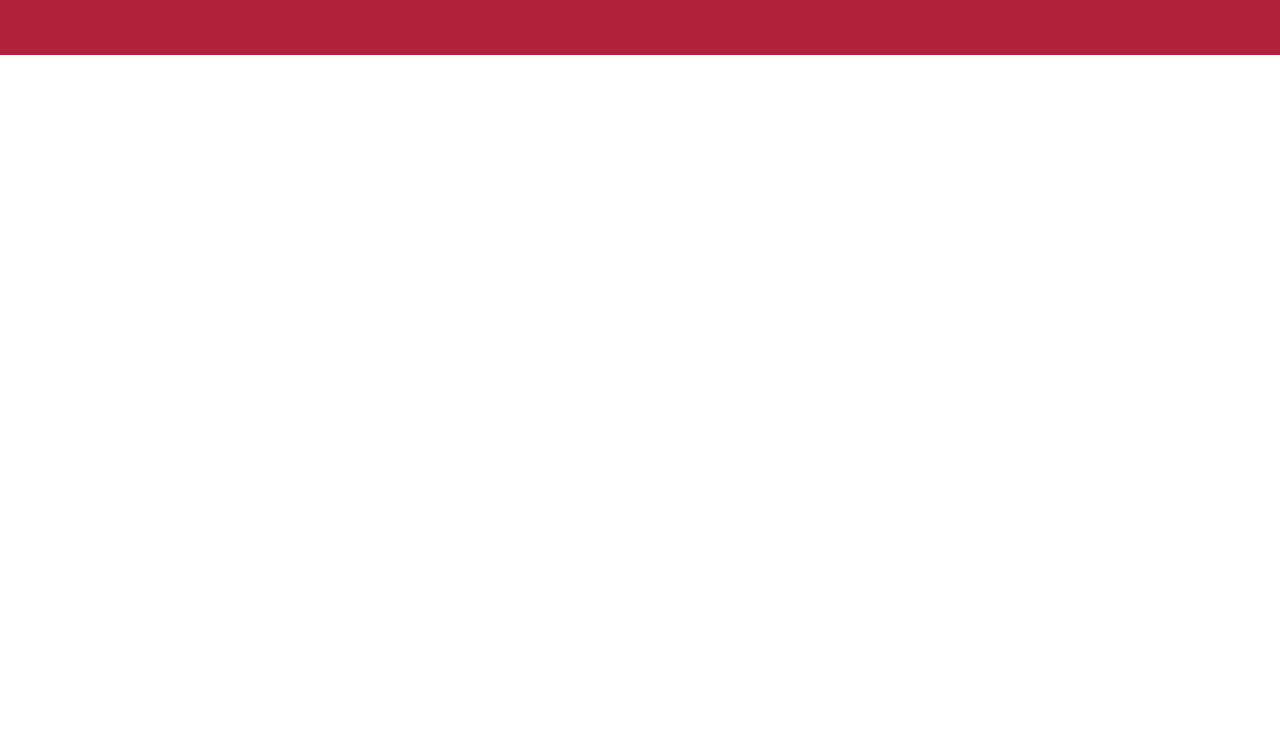
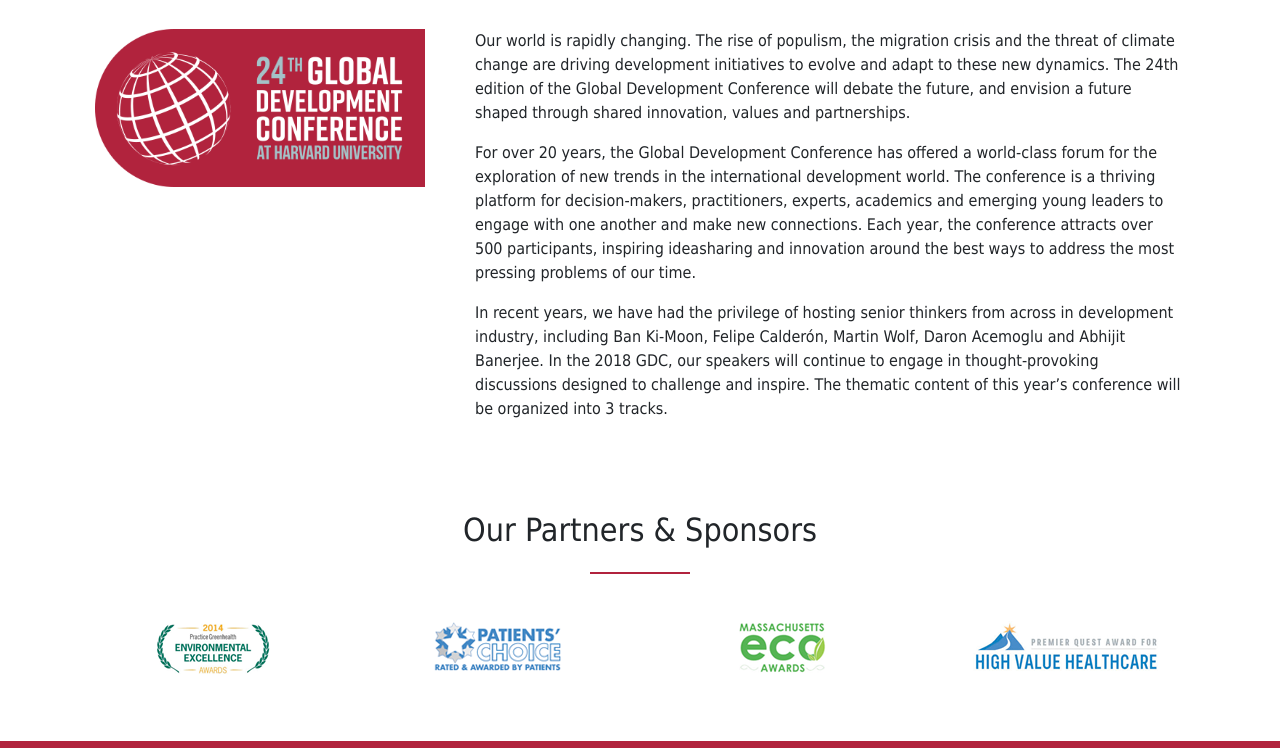
Before and after one commit to nkushh/nkushh.github.io, a plain HTML site: page about.html in a window 1280 px wide. Shown: the part 285-1033 px from the top of the page. Before the commit the page ends 800 px from the top, so only its background shows below. Drawn offline with Linux system fonts and the light colour scheme.

Commit message:
About us partners and main content

```diff
--- a/about.html
+++ b/about.html
@@ -40,6 +40,75 @@
         </div>
     </section>
 
+    <!-- Main content section -->
+    <section class="about">
+        <div class="container">
+            <div class="row">
+                <div class="col-md-4">
+                    <div class="about-img justify-content-center">
+                        <img src="img/gdc_24.png" class="img-responsive">
+                    </div>
+                </div>
+                <div class="col-md-8">
+                    <div class="about-text">
+                        <p>
+                            Our world is rapidly changing. The rise of populism, the migration crisis and the threat
+                            of climate change are driving development initiatives to evolve and adapt to these
+                            new dynamics. The 24th edition of the Global Development Conference will debate
+                            the future, and envision a future shaped through shared innovation, values and
+                            partnerships.
+                        </p>
+                        <p>
+                            For over 20 years, the Global Development Conference has offered a world-class
+                            forum for the exploration of new trends in the international development world. The
+                            conference is a thriving platform for decision-makers, practitioners, experts,
+                            academics and emerging young leaders to engage with one another and make new
+                            connections. Each year, the conference attracts over 500 participants, inspiring ideasharing
+                            and innovation around the best ways to address the most pressing problems
+                            of our time.
+                        </p>
+                        <p>
+                            In recent years, we have had the privilege of hosting senior thinkers from across in
+                            development industry, including Ban Ki-Moon, Felipe Calderón, Martin Wolf, Daron
+                            Acemoglu and Abhijit Banerjee. In the 2018 GDC, our speakers will continue to
+                            engage in thought-provoking discussions designed to challenge and inspire. The
+                            thematic content of this year’s conference will be organized into 3 tracks.
+                        </p>
+                    </div>
+                </div>
+            </div>
+        </div>
+    </section>
+
+    <!-- Section awards -->
+    <section class="awards">
+      <div class="container">
+        <h2 class="text-center">Our Partners & Sponsors</h2>
+        <div class="row">
+          <div class="col-md-3">
+            <div class="award">
+              <img src="img/awards/1.png" class="img-responsive center-block">
+            </div>
+          </div>
+          <div class="col-md-3">
+            <div class="award">
+              <img src="img/awards/2.png" class="img-responsive center-block">
+            </div>
+          </div>
+          <div class="col-md-3">
+            <div class="award">
+              <img src="img/awards/3.png" class="img-responsive center-block">
+            </div>
+          </div>
+          <div class="col-md-3">
+            <div class="award">
+              <img src="img/awards/4.png" class="img-responsive center-block">
+            </div>
+          </div>
+        </div>
+      </div>
+    </section>
+
 
     <footer>
       <div class="container">
--- a/css/style.css
+++ b/css/style.css
@@ -198,7 +198,7 @@ header .carousel-inner .carousel-item img{
 }
 
 
-/* Pages styling */
+/* Pages global styling */
 #pages-header{
 	margin-top: 0;
 	min-height: 70px;
@@ -239,6 +239,25 @@ header .carousel-inner .carousel-item img{
 	margin: 50px auto;
 }
 
+
+
+/* About page */
+.about{
+	margin-top: 5%;
+}
+
+.about-img{
+	padding: 10px;
+}
+
+.about-img img{
+	width: 100%;
+	height: auto;
+}
+
+.about-text{
+	padding: 10px;
+}
 
 
 
```
Also changed, not shown: index.html (+2 -1 lines).
